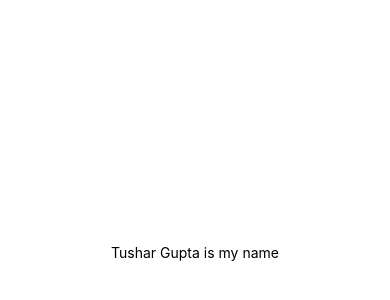
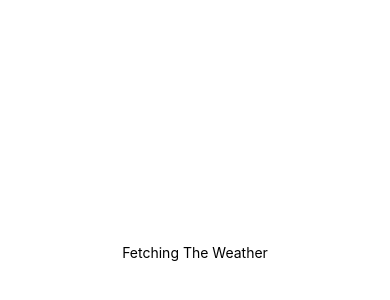
Before and after one commit to tushar1907/React-Native-Stating-Application, a React Native app in the folder BuildApp/: screen / in a window 390 px wide. Shown: the part 170-470 px from the top of the page. Built offline with nearby package versions, Linux system fonts and the light colour scheme.

Commit message:
change in the style sheet

```diff
--- a/BuildApp/src/App.js
+++ b/BuildApp/src/App.js
@@ -1,15 +1,23 @@
+
 import React from 'react';
-import { StyleSheet, Text, View } from 'react-native';
+import { StyleSheet, Text, View, Animated } from 'react-native';
 
 export default class App extends React.Component {
+  state = {
+    isLoading: true
+  };
 
-  state = {
-    isLoading: "Tushar"
-  };
   render() {
+    const { isLoading } = this.state;
     return (
       <View style={styles.container}>
-        <Text>{this.state.isLoading} Gupta is my name</Text>
+        {isLoading ? (
+          <Text>Fetching The Weather</Text>
+        ) : (
+          <View>
+            <Text>Minimalist Weather App</Text>
+          </View>
+        )}
       </View>
     );
   }
```
